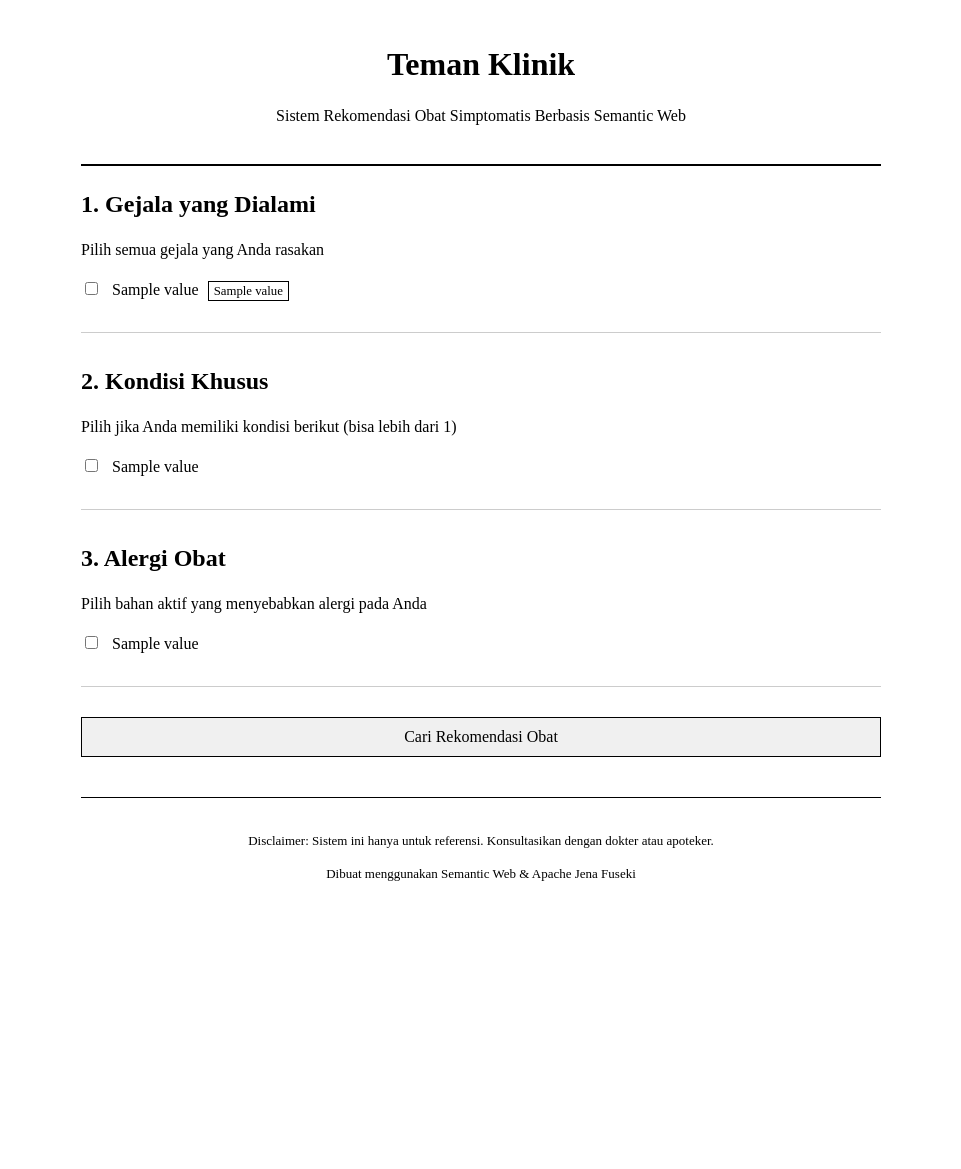
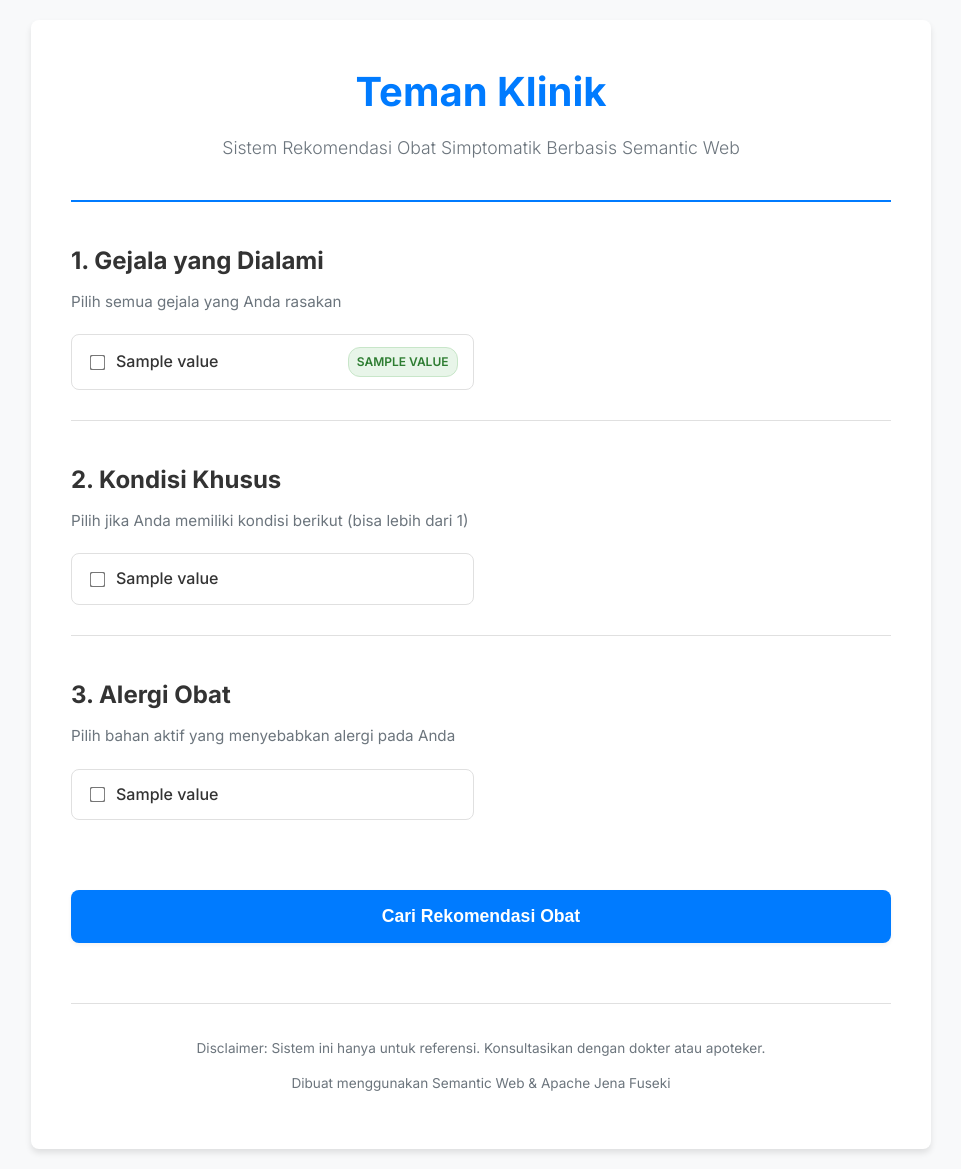
Before and after one commit to Pramudito2004/Semantic-Web-Project, a Flask app: page / in a window 1280 px wide. Shown: the whole page, without its empty margins (159-1120 px from the left). Before the commit the page ends 881 px from the top, so only its background shows below. Run offline with Flask 3, Linux system fonts and the light colour scheme; a database or web service that is not in the repository returns one stand-in record (values such as "Sample title"); data that the repository does not hold is empty.

Commit message:
tampilan

```diff
--- a/static/style.css
+++ b/static/style.css
@@ -1,102 +1,347 @@
-/* Minimalist Standard CSS */
+/* Modern Clean Medical CSS */
+:root {
+    --primary-color: #007bff;
+    /* Medical Blue */
+    --primary-dark: #0056b3;
+    --secondary-color: #6c757d;
+    --background-color: #f8f9fa;
+    --card-bg: #ffffff;
+    --text-color: #333333;
+    --border-color: #e0e0e0;
+    --success-color: #28a745;
+    --warning-color: #ffc107;
+    --danger-color: #dc3545;
+    --shadow-sm: 0 2px 4px rgba(0, 0, 0, 0.05);
+    --shadow-md: 0 4px 6px rgba(0, 0, 0, 0.1);
+    --radius: 8px;
+}
+
 * {
     box-sizing: border-box;
 }
 
 body {
-    font-family: "Times New Roman", Times, serif;
-    background-color: #ffffff;
-    color: #000000;
-    line-height: 1.5;
+    font-family: 'Inter', -apple-system, BlinkMacSystemFont, 'Segoe UI', Roboto, Oxygen, Ubuntu, Cantarell, sans-serif;
+    background-color: var(--background-color);
+    color: var(--text-color);
+    line-height: 1.6;
     margin: 0;
     padding: 20px;
 }
 
 .container {
-    max-width: 800px;
+    max-width: 900px;
     margin: 0 auto;
+    background: var(--card-bg);
+    padding: 40px;
+    border-radius: var(--radius);
+    box-shadow: var(--shadow-md);
 }
 
 header {
     text-align: center;
-    border-bottom: 2px solid black;
-    margin-bottom: 20px;
+    border-bottom: 2px solid var(--primary-color);
+    margin-bottom: 40px;
     padding-bottom: 20px;
 }
 
-h1, h2, h3, h4 {
-    color: #000000;
-    margin-top: 20px;
+h1 {
+    color: var(--primary-color);
+    font-weight: 700;
+    margin: 0;
+    font-size: 2.5rem;
+}
+
+.subtitle {
+    color: var(--secondary-color);
+    font-weight: 300;
+    font-size: 1.1rem;
+    margin-top: 10px;
+}
+
+h2 {
+    color: var(--text-color);
+    font-size: 1.5rem;
     margin-bottom: 10px;
 }
 
-.input-section {
-    margin-bottom: 30px;
-    border-bottom: 1px solid #ccc;
-    padding-bottom: 20px;
+.section-desc {
+    color: var(--secondary-color);
+    margin-top: 0;
+    margin-bottom: 20px;
+    font-size: 0.95rem;
 }
 
+.input-section {
+    margin-bottom: 40px;
+    border-bottom: 1px solid var(--border-color);
+    padding-bottom: 30px;
+}
+
+.input-section:last-of-type {
+    border-bottom: none;
+}
+
+/* Grid Layout */
 .checkbox-grid {
-    display: table; /* Or block */
-    width: 100%;
+    display: grid;
+    grid-template-columns: repeat(auto-fill, minmax(280px, 1fr));
+    gap: 15px;
 }
 
 .checkbox-item {
-    display: inline-block;
-    width: 45%;
-    margin-bottom: 10px;
+    display: flex;
+    align-items: center;
+    padding: 12px 15px;
+    border: 1px solid var(--border-color);
+    border-radius: var(--radius);
+    cursor: pointer;
+    transition: all 0.2s ease;
+    background-color: #fff;
+}
+
+.checkbox-item:hover {
+    border-color: var(--primary-color);
+    background-color: #f0f7ff;
+    transform: translateY(-2px);
+    box-shadow: var(--shadow-sm);
 }
 
 input[type="checkbox"] {
-    margin-right: 10px;
+    margin-right: 12px;
+    transform: scale(1.2);
+    cursor: pointer;
 }
 
+.label-text {
+    font-weight: 500;
+    flex-grow: 1;
+}
+
+/* Badges */
+.badge {
+    font-size: 0.75rem;
+    padding: 4px 8px;
+    border-radius: 12px;
+    font-weight: 600;
+    margin-left: 8px;
+    text-transform: uppercase;
+    white-space: nowrap;
+}
+
+.badge-mild {
+    background-color: #e8f5e9;
+    color: #2e7d32;
+    border: 1px solid #c8e6c9;
+}
+
+.badge-moderate {
+    background-color: #fff3e0;
+    color: #ef6c00;
+    border: 1px solid #ffe0b2;
+}
+
+.badge-severe {
+    background-color: #ffebee;
+    color: #c62828;
+    border: 1px solid #ffcdd2;
+}
+
+/* Button */
 button.btn-submit {
     display: block;
     width: 100%;
-    padding: 10px;
-    background-color: #f0f0f0; /* Light grey for button is standard */
-    color: black;
-    border: 1px solid black;
-    font-size: 16px;
+    padding: 16px;
+    background-color: var(--primary-color);
+    color: white;
+    border: none;
+    border-radius: var(--radius);
+    font-size: 1.1rem;
+    font-weight: 600;
     cursor: pointer;
-    font-family: inherit;
+    transition: background-color 0.2s;
+    margin-top: 20px;
+    box-shadow: var(--shadow-sm);
 }
 
 button.btn-submit:hover {
-    background-color: #e0e0e0;
+    background-color: var(--primary-dark);
+    box-shadow: var(--shadow-md);
 }
 
-/* Results */
-.obat-card, .alternatif-card, .excluded-card {
-    border: 1px solid black;
-    padding: 15px;
-    margin-bottom: 15px;
-    background: white;
+/* Results Section */
+.results-section {
+    margin-top: 40px;
+    padding-top: 20px;
+    border-top: 2px dashed var(--border-color);
+    animation: fadeIn 0.5s ease-in;
 }
 
-.label-text {
-    font-weight: normal;
+@keyframes fadeIn {
+    from {
+        opacity: 0;
+        transform: translateY(10px);
+    }
+
+    to {
+        opacity: 1;
+        transform: translateY(0);
+    }
 }
 
-.badge {
-    font-size: 0.8em;
-    border: 1px solid black;
-    padding: 2px 5px;
-    margin-left: 5px;
+.obat-card,
+.alternatif-card,
+.excluded-card {
+    border: 1px solid var(--border-color);
+    padding: 24px;
+    margin-bottom: 20px;
+    background: white;
+    border-radius: var(--radius);
+    box-shadow: var(--shadow-sm);
+    transition: box-shadow 0.2s;
+}
+
+.obat-card:hover,
+.alternatif-card:hover {
+    box-shadow: var(--shadow-md);
+}
+
+.obat-card {
+    border-left: 5px solid var(--primary-color);
+}
+
+.obat-card h4,
+.alternatif-card h4 {
+    color: var(--primary-color);
+    margin-top: 0;
+    margin-bottom: 10px;
+    font-size: 1.25rem;
+}
+
+.obat-desc {
+    font-style: italic;
+    color: #666;
+    margin-bottom: 15px;
+    line-height: 1.5;
+}
+
+.obat-details {
+    display: grid;
+    grid-template-columns: repeat(auto-fit, minmax(200px, 1fr));
+    gap: 15px;
+    background: #f8f9fa;
+    padding: 15px;
+    border-radius: 6px;
+    font-size: 0.9rem;
+    border: 1px solid #eee;
+}
+
+.detail-item strong {
+    display: block;
+    color: #444;
+    font-size: 0.75em;
+    text-transform: uppercase;
+    letter-spacing: 0.5px;
+    margin-bottom: 3px;
+}
+
+.obat-warning {
+    margin-top: 15px;
+    padding: 12px;
+    background-color: #fff3cd;
+    color: #856404;
+    border-radius: 4px;
+    font-size: 0.9rem;
+    border-left: 4px solid var(--warning-color);
+    display: flex;
+    align-items: center;
+}
+
+.obat-warning::before {
+    content: "⚠️";
+    margin-right: 10px;
+    font-size: 1.2em;
+}
+
+.excluded-card {
+    background-color: #fff5f5;
+    border-color: #ffcdd2;
+    color: #b71c1c;
+    display: flex;
+    flex-direction: column;
+}
+
+.excluded-name {
+    font-weight: 700;
+    font-size: 1.1rem;
+}
+
+.excluded-reason {
+    font-size: 0.95rem;
+    margin-top: 5px;
+}
+
+.alternatif-card {
+    border-left: 5px solid var(--success-color);
+}
+
+.alternatif-card h4 {
+    color: var(--success-color);
 }
 
 .warning-box {
-    border: 2px solid black;
-    padding: 10px;
-    margin-bottom: 20px;
-    font-weight: bold;
+    background-color: #fff3cd;
+    border: 1px solid #ffeeba;
+    color: #856404;
+    padding: 20px;
+    margin-bottom: 30px;
+    border-radius: var(--radius);
+    text-align: center;
+    font-size: 1.1rem;
+    font-weight: 600;
+    box-shadow: var(--shadow-sm);
+}
+
+.contoh-merek {
+    margin-bottom: 15px;
+    font-weight: 500;
+    color: var(--primary-dark);
+    font-size: 0.95rem;
+}
+
+.no-result {
+    text-align: center;
+    color: var(--secondary-color);
+    padding: 30px;
+    background: #f8f9fa;
+    border-radius: var(--radius);
+    font-style: italic;
 }
 
 footer {
-    border-top: 1px solid black;
-    margin-top: 40px;
+    border-top: 1px solid var(--border-color);
+    margin-top: 60px;
     padding-top: 20px;
     text-align: center;
-    font-size: small;
+    font-size: 0.85rem;
+    color: var(--secondary-color);
 }
+
+/* Responsiveness */
+@media (max-width: 600px) {
+    .container {
+        padding: 20px;
+    }
+
+    .checkbox-grid {
+        grid-template-columns: 1fr;
+    }
+
+    h1 {
+        font-size: 1.8rem;
+    }
+
+    .subtitle {
+        font-size: 1rem;
+    }
+}
--- a/templates/index.html
+++ b/templates/index.html
@@ -13,7 +13,7 @@
     <div class="container">
         <header>
             <h1>Teman Klinik</h1>
-            <p class="subtitle">Sistem Rekomendasi Obat Simptomatis Berbasis Semantic Web</p>
+            <p class="subtitle">Sistem Rekomendasi Obat Simptomatik Berbasis Semantic Web</p>
         </header>
 
         <main>
@@ -83,7 +83,7 @@
 
                 <!-- Excluded Drugs -->
                 <div id="excludedSection" style="display: none;">
-                    <h3>❌ Obat yang Dihindari</h3>
+                    <h3>Obat yang Dihindari</h3>
                     <div id="excludedList" class="excluded-list"></div>
                 </div>
 
```
